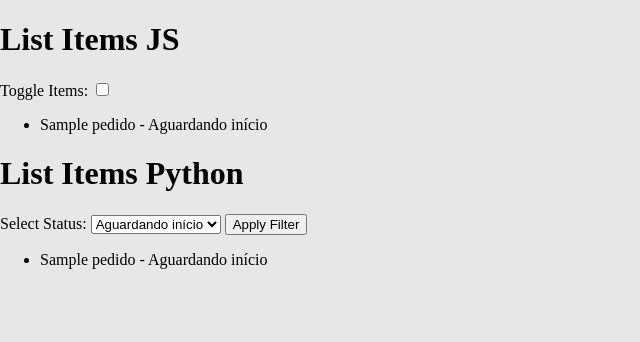
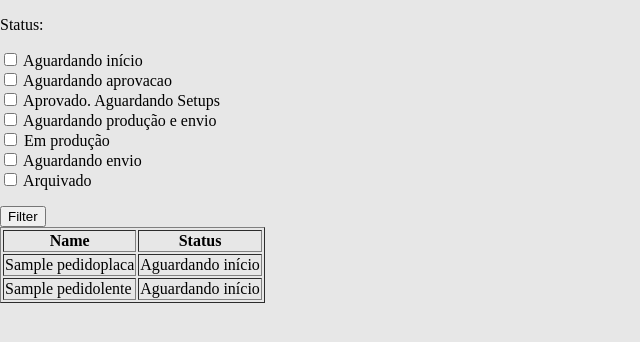
Before and after one commit to pedropuppin/Test_Env, a Django app: page / in a window 1280 px wide. Shown: the top 342 px of the page, without its empty margins (0-640 px from the left). Run offline with Django 4.2, Linux system fonts and the light colour scheme; tables that the repository leaves empty hold one stand-in row (values such as "Sample post").

Commit message:
filter working

```diff
--- /dev/null
+++ b/testando/forms/peido_filter_form.py
@@ -0,0 +1,13 @@
+from django import forms
+from testando.models import PedidoPlaca
+
+
+class PedidoFilterForm(forms.Form):
+    status_choices = PedidoPlaca.STATUS
+
+    status_filter = forms.MultipleChoiceField(
+        label='Status',
+        choices=status_choices,
+        widget=forms.CheckboxSelectMultiple(attrs={'class': 'checkbox-inline'}),
+        required=False,  # Allow no selection
+    )
--- a/testando/models.py
+++ b/testando/models.py
@@ -2,16 +2,21 @@ from django.db import models
 
 # Create your models here.
 
-class Pedidos(models.Model):
+class PedidoPlaca(models.Model):
 
     STATUS = (
         ('Aguardando início', 'Aguardando início'),
+        ('Aguardando aprovacao', 'Aguardando aprovacao'),
+        ('Aprovado. Aguardando Setups', 'Aprovado. Aguardando Setups'),
+        ('Aguardando produção e envio', 'Aguardando produção e envio'),
+        ('Em produção', 'Em produção'),
+        ('Aguardando envio', 'Aguardando envio'),
         ('Arquivado', 'Arquivado'),
     )
 
     class Meta:
-        verbose_name = 'Pedido'
-        verbose_name_plural = 'Pedidos'
+        verbose_name = 'Placa'
+        verbose_name_plural = 'Placas'
 
     name = models.CharField(max_length=65)
 
@@ -21,3 +26,28 @@ class Pedidos(models.Model):
     default="Aguardando início",
     choices=STATUS
     )
+
+
+class PedidoLente(models.Model):
+    STATUS = (
+        ('Aguardando início', 'Aguardando início'),
+        ('Aguardando aprovacao', 'Aguardando aprovacao'),
+        ('Aprovado. Aguardando Setups', 'Aprovado. Aguardando Setups'),
+        ('Aguardando produção e envio', 'Aguardando produção e envio'),
+        ('Em produção', 'Em produção'),
+        ('Aguardando envio', 'Aguardando envio'),
+        ('Arquivado', 'Arquivado'),
+    )
+
+    class Meta:
+        verbose_name = 'Lente'
+        verbose_name_plural = 'Lentes'
+
+    name = models.CharField(max_length=65)
+
+    status = models.CharField(
+    verbose_name="Status",
+    max_length=100,
+    default="Aguardando início",
+    choices=STATUS
+    )
--- a/testando/templates/testando/index.html
+++ b/testando/templates/testando/index.html
@@ -3,49 +3,35 @@
     <head>
         {% include "testando/partials/_head.html" %}
     </head>
+
     <body>
-        <h1>List Items JS</h1>
-        <label for="toggle-checkbox">Toggle Items:</label>
-        <input type="checkbox" id="toggle-checkbox">
 
-        <ul>
-            {% for pedido in pedidos_JS %}
-                <li class="{% if pedido.status == status_JS %}hidden{% endif %}">
-                    {{ pedido.name }} - {{ pedido.status }}
-                </li>
-            {% endfor %}
-        </ul>
+        <form method="get" action="">
+            {% csrf_token %}
+            {{ filter_form.as_p }}
+            <button type="submit">Filter</button>
+        </form>
 
-        <script>
-            document.addEventListener('DOMContentLoaded', function () {
-                const checkbox = document.getElementById('toggle-checkbox');
-                const hiddenItems = document.querySelectorAll('.hidden');
+        <table border= 1>
+            <thead>
+                <tr>
+                    <th>Name</th>
+                    <th>Status</th>
+                </tr>
+            </thead>
+            <tbody>
+                {% for pedido in pedidos %}
+                    <tr>
+                        <td>{{ pedido.name }}</td>
+                        <td>{{ pedido.status }}</td>
+                    </tr>
+                    {% empty %}
+                    <tr>
+                        <td colspan="2">No matching records found.</td>
+                    </tr>
+                {% endfor %}
+            </tbody>
+        </table>
+    </body>
 
-                checkbox.addEventListener('change', function () {
-                    hiddenItems.forEach(function (item) {
-                        item.style.display = checkbox.checked ? 'none' : 'list-item';
-                    });
-                });
-            });
-        </script>
-
-        <!-- ///////////////////////////////////////////////////////////////////// -->
-
-        <h1>List Items Python</h1>
-        <form method="GET" action="">
-            <label for="status-select">Select Status:</label>
-            <select id="status-select" name="status">
-                <option value="Aguardando início">Aguardando início</option>
-                <option value="Arquivado">Arquivado</option>
-            </select>
-            <button type="submit">Apply Filter</button>
-        </form>
-        <ul>
-            {% for pedido in pedidos %}
-                <li>
-                    {{ pedido.name }} - {{ pedido.status }}
-                </li>
-            {% endfor %}
-        </ul>
-    </body>
 </html>
--- a/testando/views.py
+++ b/testando/views.py
@@ -1,22 +1,32 @@
 from django.shortcuts import render
-from testando.models import Pedidos
+from testando.models import PedidoPlaca, PedidoLente
+from testando.forms.peido_filter_form import PedidoFilterForm
 
 # Create your views here.
 
 def index(request):
-    status = request.GET.get('status', 'Aguardando início')  # Default to 'Aguardando início'
-    pedidos = Pedidos.objects.filter(status=status)
+    pedidos_placa = PedidoPlaca.objects.all()  # Start with all objects
+    pedidos_lente = PedidoLente.objects.all()
 
-    pedidos_JS = Pedidos.objects.all()
-    status_JS = 'Arquivado'
+    if request.method == 'GET':
+        filter_form = PedidoFilterForm(request.GET)
+        if filter_form.is_valid():
+            status_filter = filter_form.cleaned_data['status_filter']
+            if status_filter:
+                pedidos_placa = pedidos_placa.filter(status__in=status_filter)
+                pedidos_lente = pedidos_lente.filter(status__in=status_filter)
+    else:
+        filter_form = PedidoFilterForm()
+
+    pedidos = pedidos_placa.union(pedidos_lente, all=True)
+
+    context = {
+        'pedidos': pedidos,
+        'filter_form': filter_form,
+    }
 
     return render(
         request,
         'testando/index.html',
-        {
-            'pedidos': pedidos,
-            'status': status,
-            'pedidos_JS': pedidos_JS,
-            'status_JS': status_JS,
-        }
+        context
     )
```
Also changed, not shown: testando/admin.py (+11 -3 lines), testando/migrations/0001_initial.py.
